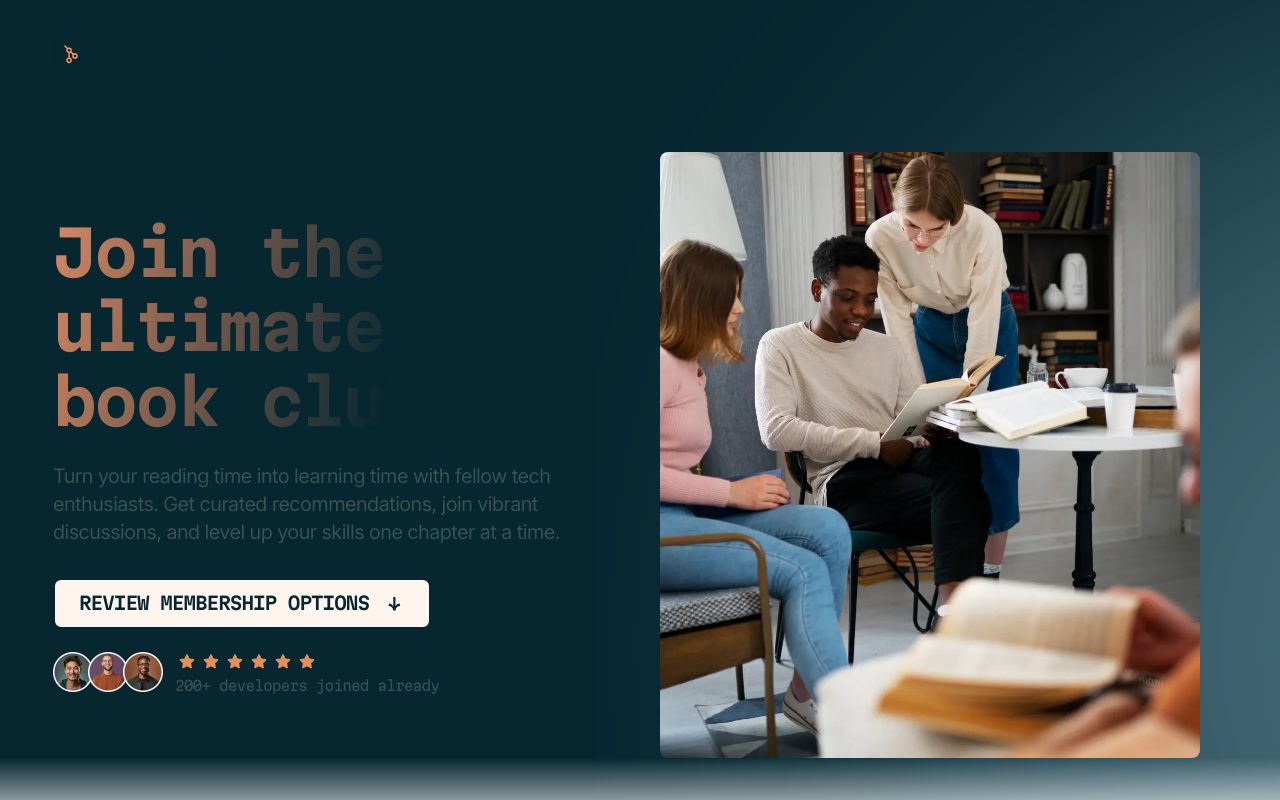
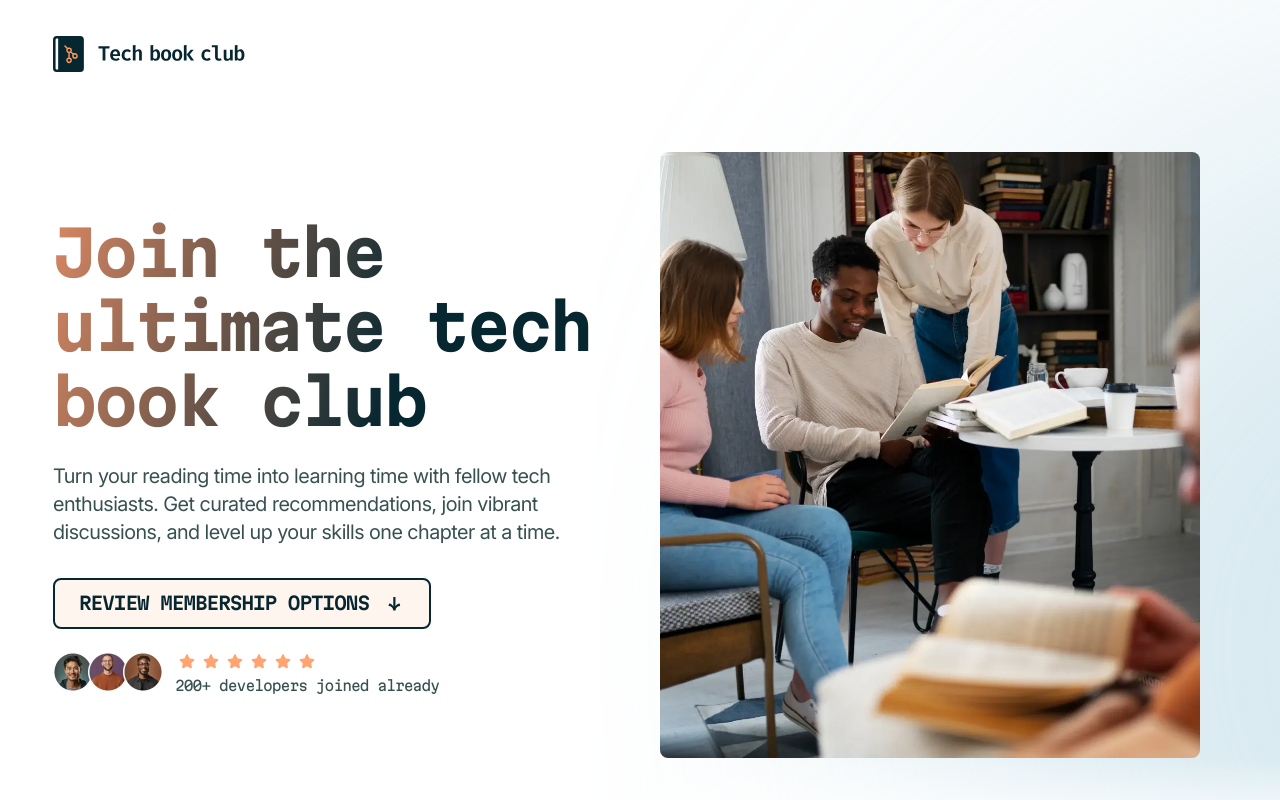
Before and after one commit to Shameera17/book-club, a Next.js app: page / in a window 1280 px wide. Shown: the top 800 px of the page. Built offline with nearby package versions, Linux system fonts and the light colour scheme.

Commit message:
feat: update light theme colors for improved contrast and readability

```diff
--- a/app/globals.css
+++ b/app/globals.css
@@ -17,8 +17,8 @@
 
 @media (prefers-color-scheme: light) {
   :root {
-    --background: var(--color-neutral-900);
-    --foreground: var(--color-neutral-0);
+    --background: var(--color-neutral-0);
+    --foreground: var(--color-neutral-900);
   }
 }
 
```
